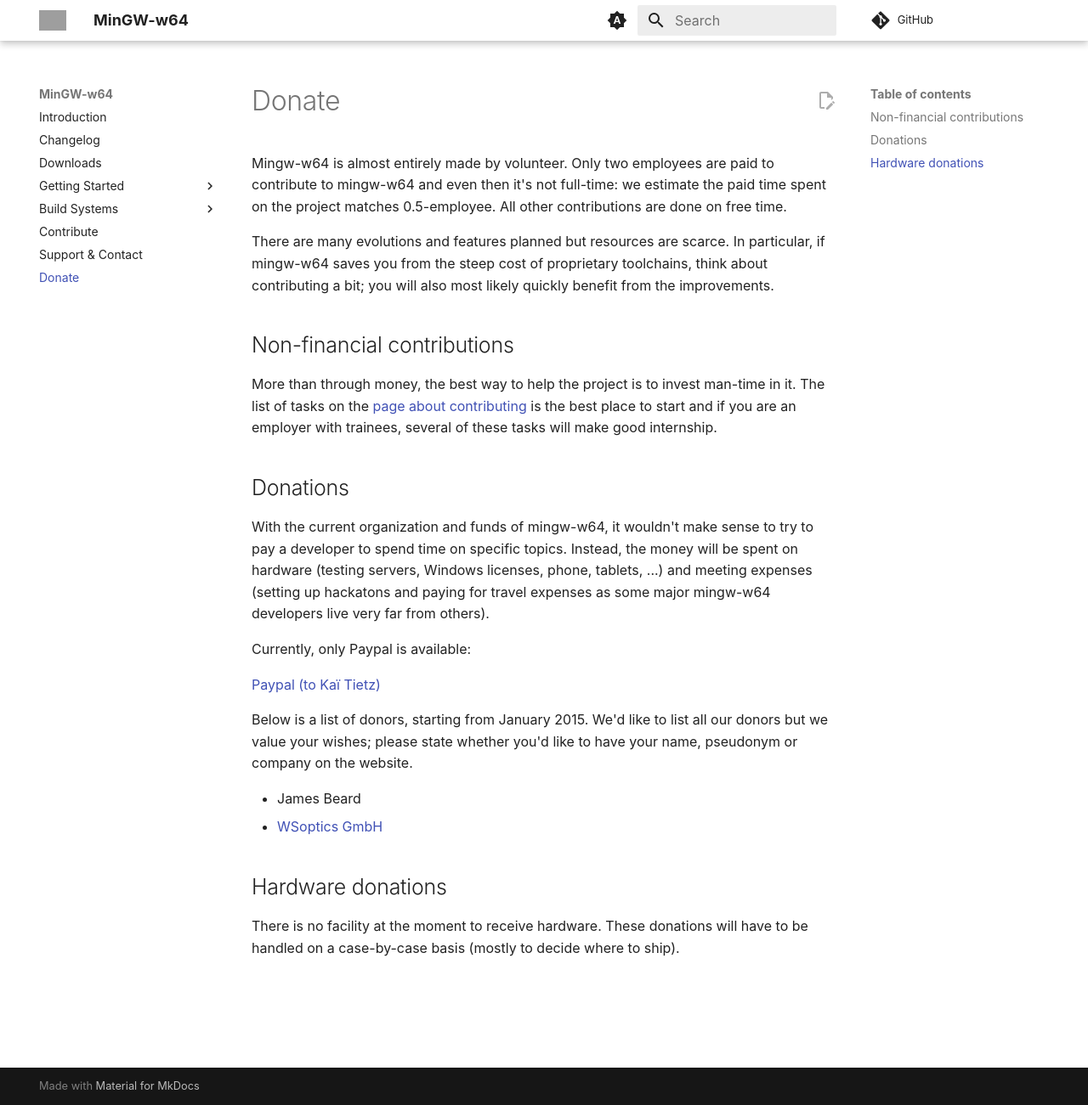
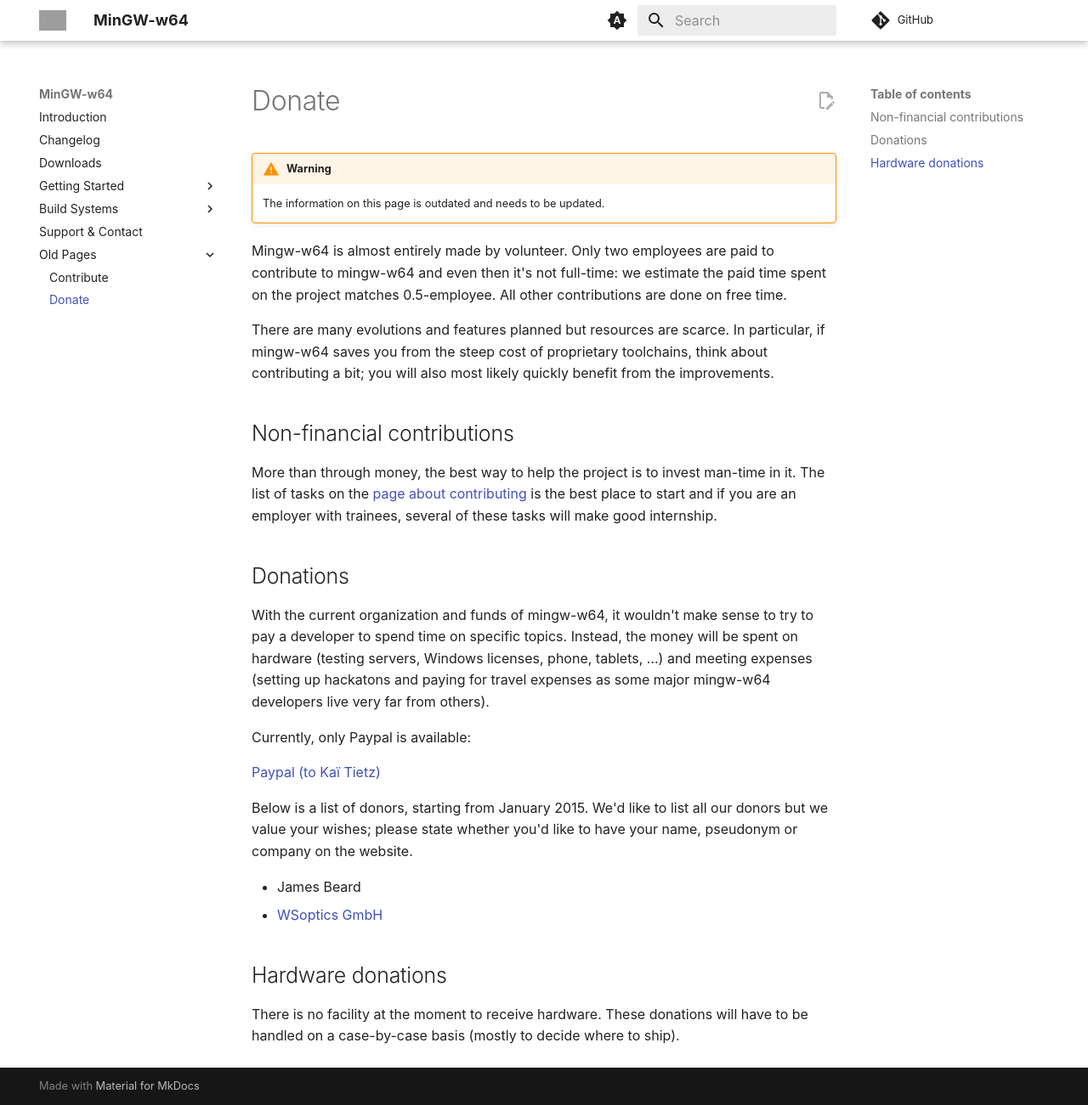
Before and after one commit to mingw-w64/mingw-w64.github.io, an MkDocs documentation site: the page built from web/donate.md, in a window 1280 px wide and 1301 px high. Shown: the whole window at 85% size. Built offline with MkDocs 1.6.1 and Material for MkDocs 9.7.7, drawn with Linux system fonts in a browser that asks for light colours; comment, search, counter and statistics services are not loaded; grey boxes are pictures that could not be loaded.

Commit message:
Make it clear that contribute.md and donate.md are outdated
They haven't been updated in ages, so it's very likely that everythign is outdated.
I don't feel confident updating them, so at least mark them as such and hide them a bit

Feel free to clean them up and move them back.

```diff
--- a/mkdocs.yml
+++ b/mkdocs.yml
@@ -72,6 +72,7 @@
     - getting-started/msys2.md
   - Build Systems:
     - build-systems/meson.md
-  - contribute.md
   - support.md
-  - donate.md
+  - Old Pages:
+    - contribute.md
+    - donate.md
--- a/web/donate.md
+++ b/web/donate.md
@@ -1,4 +1,7 @@
 # Donate
+
+!!! warning
+    The information on this page is outdated and needs to be updated.
 
 Mingw-w64 is almost entirely made by volunteer. Only two employees are paid to
 contribute to mingw-w64 and even then it's not full-time: we estimate the paid
```
Also changed, not shown: web/contribute.md (+3 -0 lines).
